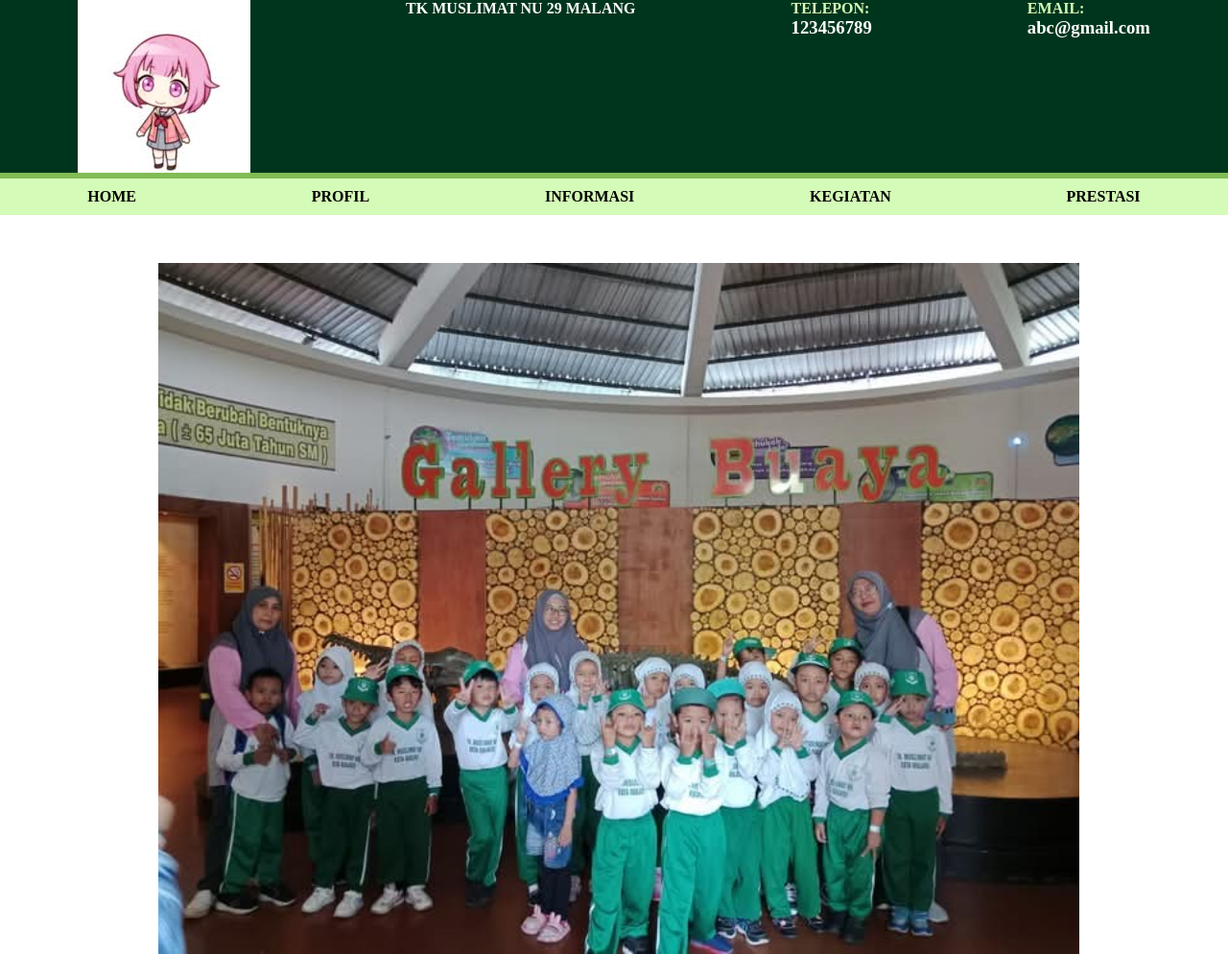
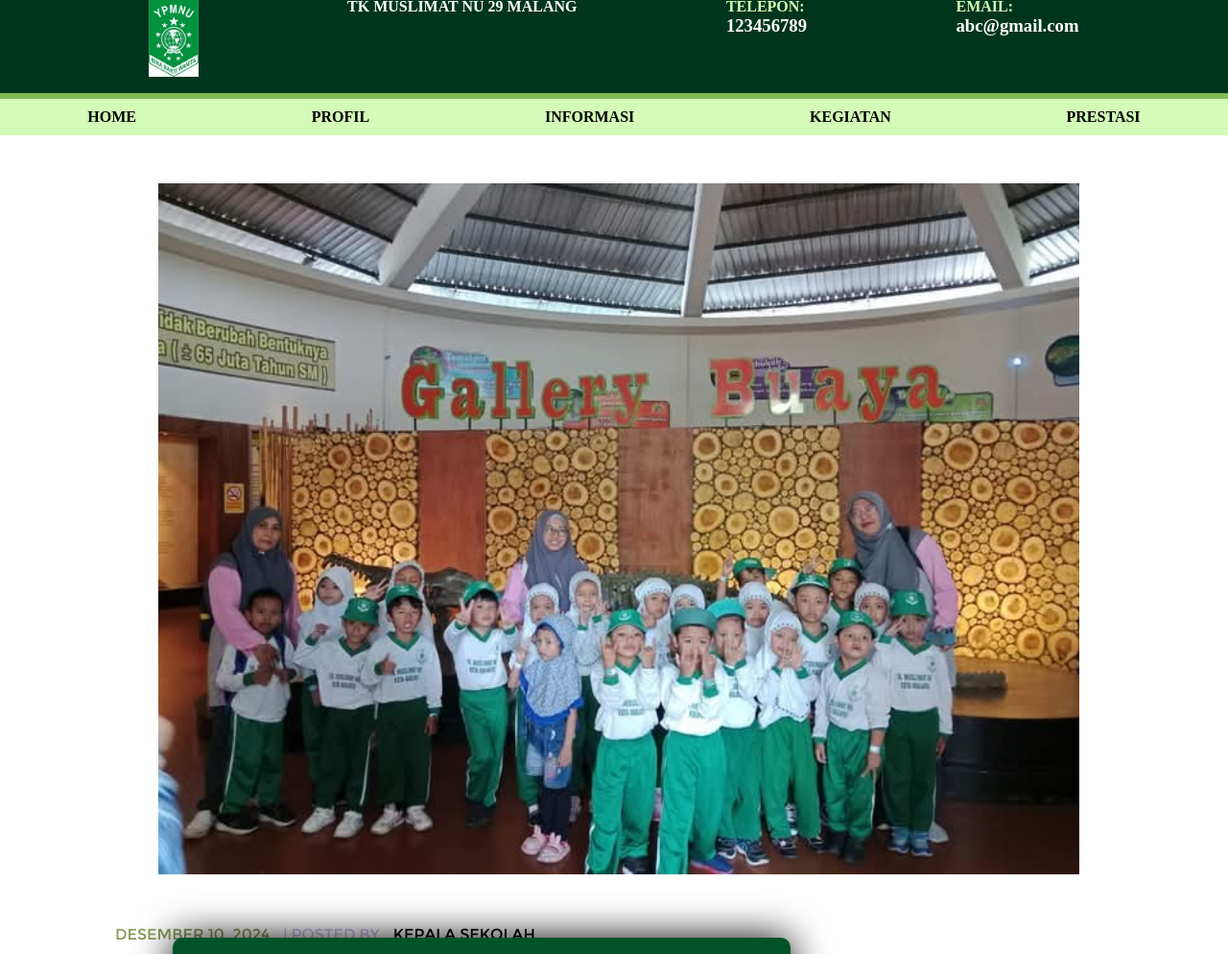
Before and after one commit to Dzaky-Hadyan/TK-Muslimat-NU-29-Malang, a plain HTML site: page berita1.html in a window 1280 px wide. Shown: the top 994 px of the page at 96% size. Drawn offline with Linux system fonts and the light colour scheme; a web font is replaced by a local one.

Commit message:
feat: add icon

```diff
--- a/berita1.html
+++ b/berita1.html
@@ -9,7 +9,7 @@
 <body>
     <head>
         <div class="header">
-            <img src="emu.jpg" class="logoNU">
+            <img src="Assets/Logo.jpg" class="logoNU">
             <a class="namatk">TK MUSLIMAT NU 29 MALANG</a>
             <a class="TELEPON">TELEPON:<br>
                 <h3 class="info">123456789</h3>
--- a/beritastyles.css
+++ b/beritastyles.css
@@ -13,12 +13,15 @@
     box-sizing: border-box;
 }
 .header {
+    margin-top: -19px;
     display: flex;
-    background-color:rgb(00, 53, 29);
-    justify-content: space-around;
+    background-color: rgb(00, 53, 29);
+    justify-content: space-evenly;
     font-size: 1em;
     font-weight: 900;
     color: white;
+    padding-top: 17px;
+    padding-bottom: 17px;
 }
 .TELEPON {
     color: #D4FBB7;
@@ -68,6 +71,7 @@ body {
     border-radius: 10px;
     box-shadow: 0 0 40px #000000;
     text-align: center;
+    margin-bottom: 100px;
 }
 .container {
     position: relative;
@@ -124,3 +128,7 @@ h1, span, p {
     background-color: #81BC55;
     display: grid;
 }
+.logoNU {
+    width: 4%;
+    height: 4%;
+}
```
